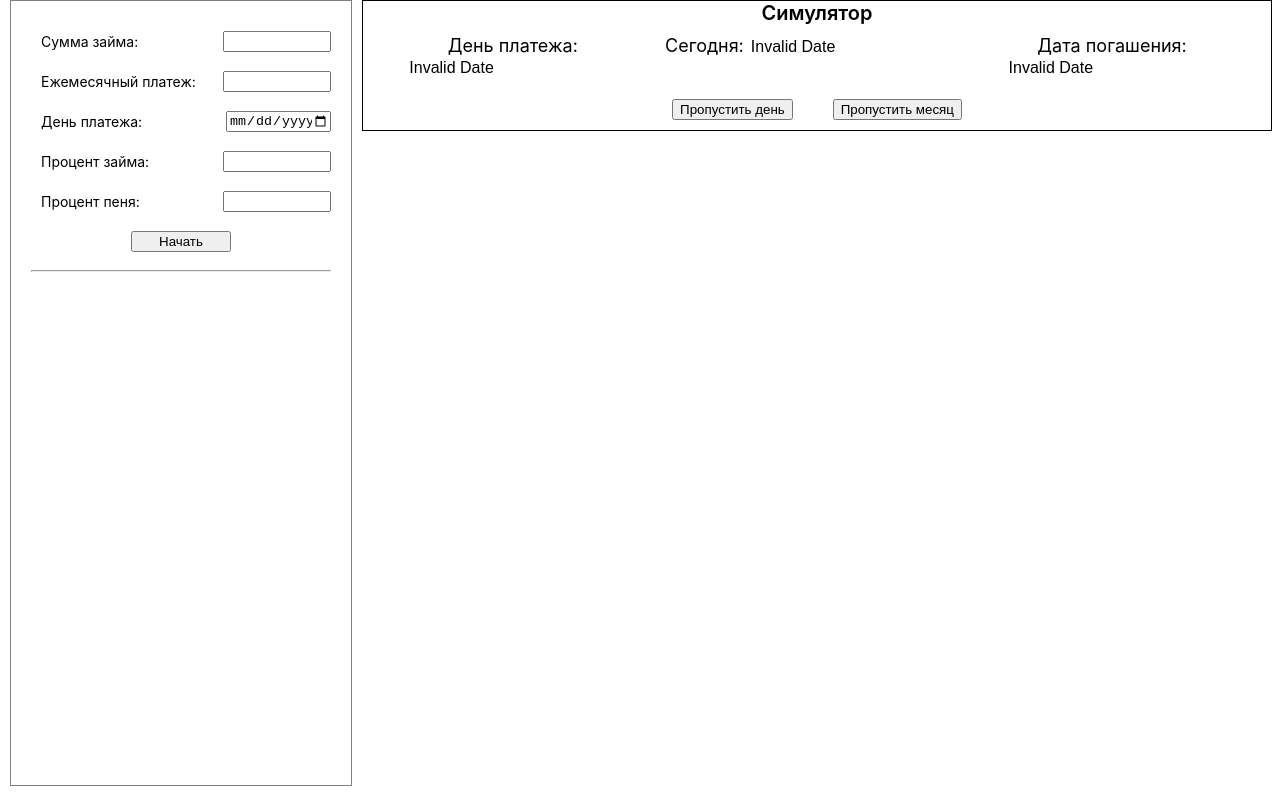
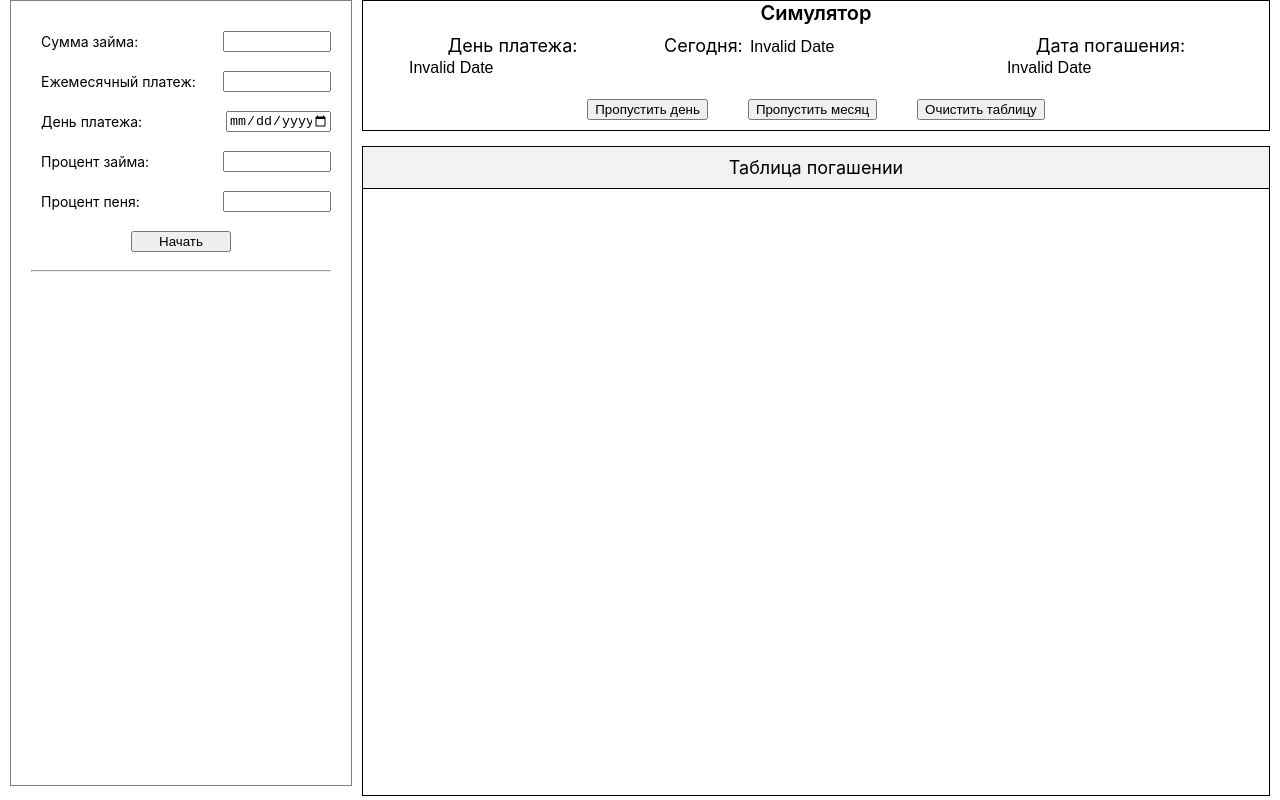
Before and after one commit to Nursatdeveloper/credit-calculator, a React (Create React App) app: page / in a window 1280 px wide. Built offline with nearby package versions, Linux system fonts and the light colour scheme.

Commit message:
added payment table

```diff
--- a/src/App.tsx
+++ b/src/App.tsx
@@ -1,6 +1,7 @@
 import React, { useEffect, useState } from 'react';
 import './App.css';
 import Form from './components/Form';
+import PaymentTable from './components/PaymentTable';
 import SimulatorPanel from './components/SimulatorPanel';
 
 function App() {
@@ -45,6 +46,10 @@ function App() {
           setInterestAmount={setInterestPayment}
           penaltyRate={penaltyRate}
           setFinalDate={setFinalDate}
+          setMonthlyPayment={setMonthlyPayment}
+        />
+        <PaymentTable
+          totalAmount={totalPayment}
         />
       </div>
     </div>
--- a/src/components/Form.tsx
+++ b/src/components/Form.tsx
@@ -47,6 +47,7 @@ const Form:FC<FormProps> = ({
         setPayment(amountN)
         setInterestPayment(amountN*interestN/100)
         setPenaltyRate(pentaltyN)
+
     }
 
     function findFinalPaymentDate(total:number, monthly:number) {
--- /dev/null
+++ b/src/components/PaymentTable.tsx
@@ -0,0 +1,43 @@
+import React, { FC, useEffect, useState } from 'react'
+import Table from '../helpers/Table';
+import '../styles/PaymentTable.css'
+
+interface PaymentTableProps{
+  totalAmount:number
+}
+
+const PaymentTable:FC<PaymentTableProps> = ({totalAmount}) => {
+
+  const [paymentTable, setPaymentTable] = useState<Table[]>([]);
+
+  useEffect(() => {
+    var table = sessionStorage.getItem('payments');
+    setPaymentTable(JSON.parse(table!));
+  }, [totalAmount, sessionStorage.getItem('payments')])
+
+  return (
+    <div className='table__wrapper'>
+      <div className='table__title'>
+        Таблица погашении
+      </div>
+      <div className='table__body'>
+      {paymentTable !== null ?
+        <div>
+          {paymentTable.map((payment, i) =>
+            <div className='table__row' key={i++} style={{backgroundColor:payment.color}}>
+              <div className='center'>{payment.date}</div>
+              {payment.status === 'Оплачен' ? <div className='center'>-{payment.monthlyPayment}</div> : <div className='center'>+{payment.monthlyPayment}</div> }
+              <div className='center'>{payment.status}</div>
+              <div className='center'>{payment.leftAmount}</div>
+            </div>
+          )}
+        </div>
+        :null}
+        </div>
+
+
+    </div>
+  )
+}
+
+export default PaymentTable
--- a/src/components/SimulatorPanel.tsx
+++ b/src/components/SimulatorPanel.tsx
@@ -1,4 +1,5 @@
 import React, { FC, useEffect, useState } from 'react'
+import Table from '../helpers/Table';
 import '../styles/SimulatorPanel.css'
 
 interface SimulatorPanelProps{
@@ -12,7 +13,8 @@ interface SimulatorPanelProps{
     setTotalPayment:(payment:number) => void,
     setMainDebt:(amount:number) => void,
     setInterestAmount:(amount:number) => void,
-    setFinalDate:(date:string) => void
+    setFinalDate:(date:string) => void,
+    setMonthlyPayment:(payment:number) => void
 }
 
 const SimulatorPanel:FC<SimulatorPanelProps> = ({
@@ -26,7 +28,8 @@ const SimulatorPanel:FC<SimulatorPanelProps> = ({
         penaltyRate,
         setMainDebt,
         setInterestAmount,
-        setFinalDate
+        setFinalDate,
+        setMonthlyPayment
     }) => {
 
     const [todayDate, setTodayDate] = useState<string>('');
@@ -39,18 +42,56 @@ const SimulatorPanel:FC<SimulatorPanelProps> = ({
         setTodayDate(today);
         setTodayDateDisplay(new Date(today).toLocaleDateString());
         setPaymentDate(today);
-    }, [final])
+    }, [penaltyRate])
+
+    function addPaymentToTable(monthlyPayment:string, leftAmount:string) {
+        var payment:Table = {
+            date: todayDateDisplay,
+            monthlyPayment: monthlyPayment,
+            status:'Оплачен',
+            leftAmount: leftAmount,
+            color: '#adebad'
+        }
+        var allPayments = sessionStorage.getItem('payments')
+        if(allPayments === null) {
+            sessionStorage.setItem('payments', JSON.stringify([payment]));
+            console.log('1')
+        } else {
+            var payments: Table[] = JSON.parse(allPayments)
+            payments.push(payment)
+            sessionStorage.setItem('payments', JSON.stringify(payments))
+        }
+    }
+
+    function addPenaltyToTable(penaltyAmount:string) {
+        var payment:Table = {
+            date: todayDateDisplay,
+            monthlyPayment: penaltyAmount,
+            status:'Не оплачен',
+            leftAmount: totalPayment.toString(),
+            color: '#ff8080'
+        }
+        var allPayments = sessionStorage.getItem('payments')
+        if(allPayments === null) {
+            sessionStorage.setItem('payments', JSON.stringify([payment]));
+        } else {
+            var payments: Table[] = JSON.parse(allPayments)
+            payments.push(payment)
+            sessionStorage.setItem('payments', JSON.stringify(payments))
+
+        }
+    }
 
     function payDebt() {
-        if((totalPayment - monthlyPayment) > monthlyPayment){
+        if(totalPayment > monthlyPayment){
             totalPayment -= monthlyPayment;
             setTotalPayment(totalPayment);
-        } else {
-            var lastAmount = totalPayment;
-            totalPayment -= lastAmount;
-            setTotalPayment(totalPayment);
+            if(totalPayment < monthlyPayment){
+                setMonthlyPayment(totalPayment);
             }
-        if(mainDebt > monthlyPayment) {
+        }
+
+        if(mainDebt >= monthlyPayment) {
             mainDebt -= monthlyPayment;
             setMainDebt(mainDebt);
         } else if(mainDebt < monthlyPayment && mainDebt > 0) {
@@ -67,18 +108,24 @@ const SimulatorPanel:FC<SimulatorPanelProps> = ({
             } else {
                 var lastAmount = interestAmount;
                 interestAmount -= lastAmount;
+                totalPayment = 0;
+                setTotalPayment(totalPayment)
                 setInterestAmount(interestAmount);
             }
         }
+        addPaymentToTable(monthlyPayment.toString(), totalPayment.toString());
     }
 
     function makePenalty(){
-        var penaltyAmount = monthlyPayment * penaltyRate;
+        var penaltyAmount = monthlyPayment * (penaltyRate/100);
         interestAmount += penaltyAmount;
+        totalPayment += penaltyAmount;
         setInterestAmount(interestAmount);
+        setTotalPayment(totalPayment)
         const date = new Date(final);
         date.setMonth(date.getMonth()+1)
         setFinalDate(date.toISOString());
+        addPenaltyToTable(penaltyAmount.toString());
     }
 
     function skipDay() {
@@ -98,6 +145,9 @@ const SimulatorPanel:FC<SimulatorPanelProps> = ({
 
     function skipMonth() {
         const date = new Date(todayDate);
+        console.log(date)
+        console.log(new Date(final))
+        if(date.toLocaleDateString() !== new Date(final).toLocaleDateString()){
             date.setMonth(date.getMonth()+1);
             setTodayDateDisplay(date.toLocaleDateString());
             setTodayDate(date.toISOString());
@@ -112,9 +162,15 @@ const SimulatorPanel:FC<SimulatorPanelProps> = ({
                 }, 400)
 
             }
+        } else {
+            return alert("Поздравляем вы погасили займ!");
+        }
     }
 
-
+    function clearTable() {
+        sessionStorage.removeItem('payments');
+        window.location.reload()
+    }
 
   return (
     <div className='sp__wrapper'>
@@ -143,6 +199,9 @@ const SimulatorPanel:FC<SimulatorPanelProps> = ({
                 <div className='btn__wrapper'>
                     <button onClick={skipMonth}>Пропустить месяц</button>
                 </div>
+                <div className='btn__wrapper'>
+                    <button onClick={clearTable}>Очистить таблицу</button>
+                </div>
             </div>
         </div>
     </div>
--- /dev/null
+++ b/src/helpers/Table.ts
@@ -0,0 +1,9 @@
+interface Table {
+    date:string,
+    monthlyPayment:string,
+    status:string,
+    leftAmount:string,
+    color:string
+}
+
+export default Table
--- /dev/null
+++ b/src/styles/PaymentTable.css
@@ -0,0 +1,29 @@
+.table__wrapper {
+    border:1px solid black;
+    margin-top:15px;
+}
+.table__body{
+    overflow-y: scroll;
+    height:75.7vh
+}
+
+.table__title{
+    text-align: center;
+    font-size:18px;
+    padding-bottom:10px;
+    padding-top:10px;
+    background-color: #f2f2f2;
+    border-bottom:1px solid black;
+}
+
+.table__row{
+    display: flex;
+    padding-left:15px;
+    padding-right:15px;
+    padding-top:5px;
+    padding-bottom:5px;
+}
+.center{
+    width: 25%;
+    text-align: center;
+}
--- a/src/styles/SimulatorPanel.css
+++ b/src/styles/SimulatorPanel.css
@@ -1,6 +1,6 @@
 .sp__wrapper{
     border:1px solid black;
-    width:100%;
+
 }
 
 .sp__title{
```
Lines whose indentation alone changed are shown as unchanged.
